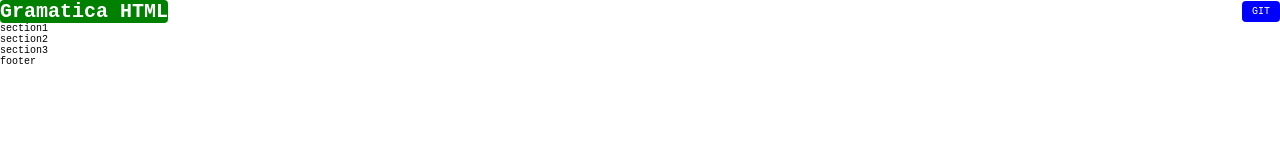
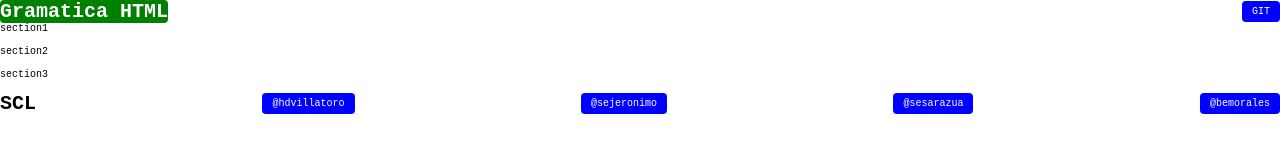
Before and after one commit to imafckingwalkinparadox/Gramatica-html, a plain HTML site: page index.html in a window 1280 px wide. Drawn offline with Linux system fonts and the light colour scheme.

Commit message:
Actualizacion footer

```diff
--- a/footer/footer.css
+++ b/footer/footer.css
@@ -0,0 +1,20 @@
+footer{
+    display: flex;
+    align-items: center;
+    justify-content: space-between;
+}
+
+
+.user{
+    text-decoration: none;
+    color: white;
+    background-color: blue;
+
+    border-radius: 4px;
+    padding: 0.5rem 1rem;
+
+}
+
+.lista{
+
+}
--- a/footer/footer.js
+++ b/footer/footer.js
@@ -1,3 +1,9 @@
 let footer_Dom = document.querySelector(".footer");
 
-footer_Dom.innerHTML = `footer`;
+footer_Dom.innerHTML = `
+<h1 class="scl">SCL</h1>
+<a href="" class="user">@hdvillatoro</a>
+<a href="" class="user">@sejeronimo</a>
+<a href="" class="user">@sesarazua</a>
+<a href="" class="user">@bemorales</a>
+`;
--- a/index.css
+++ b/index.css
@@ -0,0 +1,6 @@
+.body {
+display: grid;
+grid-template-columns: 1fr;
+grid-template-rows: 1fr 1fr 1fr 1fr 1fr;
+
+}
--- a/index.html
+++ b/index.html
@@ -14,7 +14,7 @@
     <link rel="stylesheet" href="config.css">
     <link rel="stylesheet" href="index.css">
 </head>
-<body>
+<body class="body">
 
     <header class="header"></header>
     <section class="section1"></section>
```
